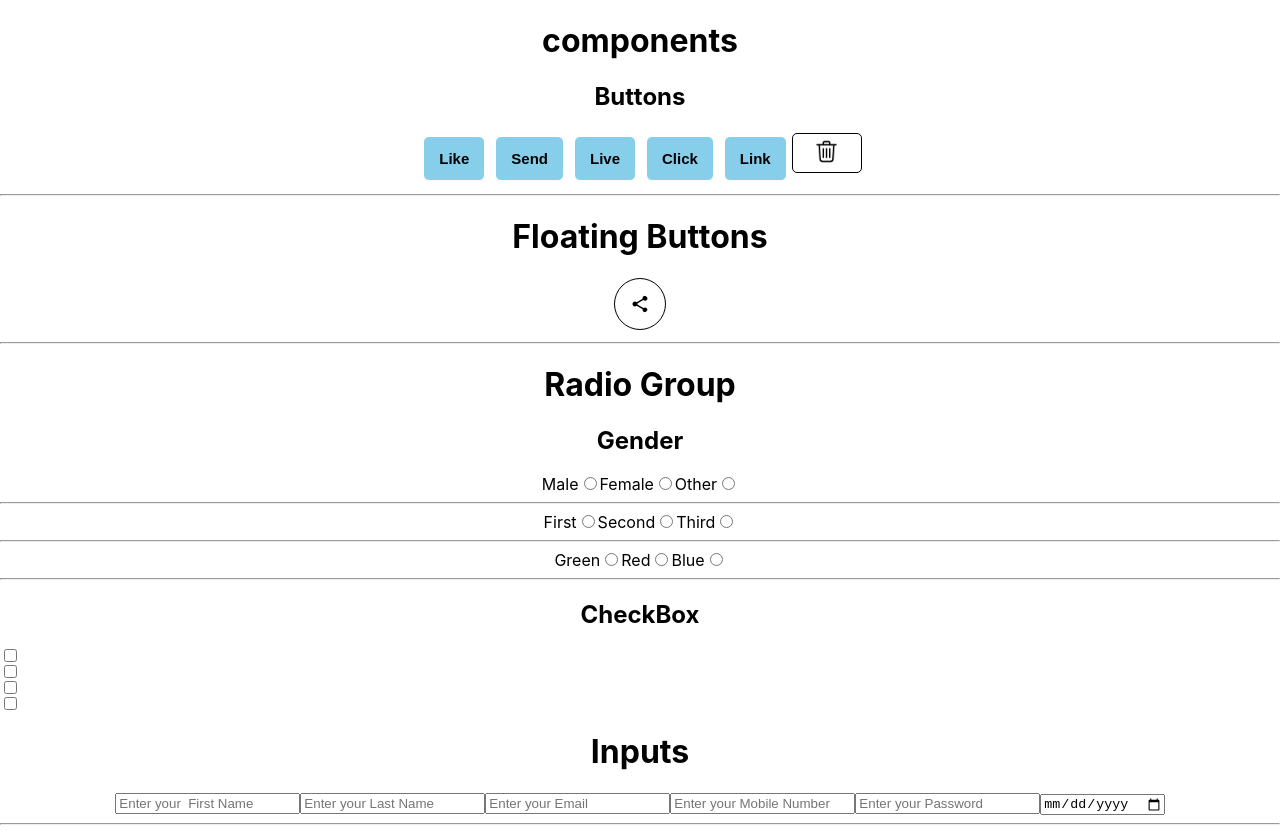
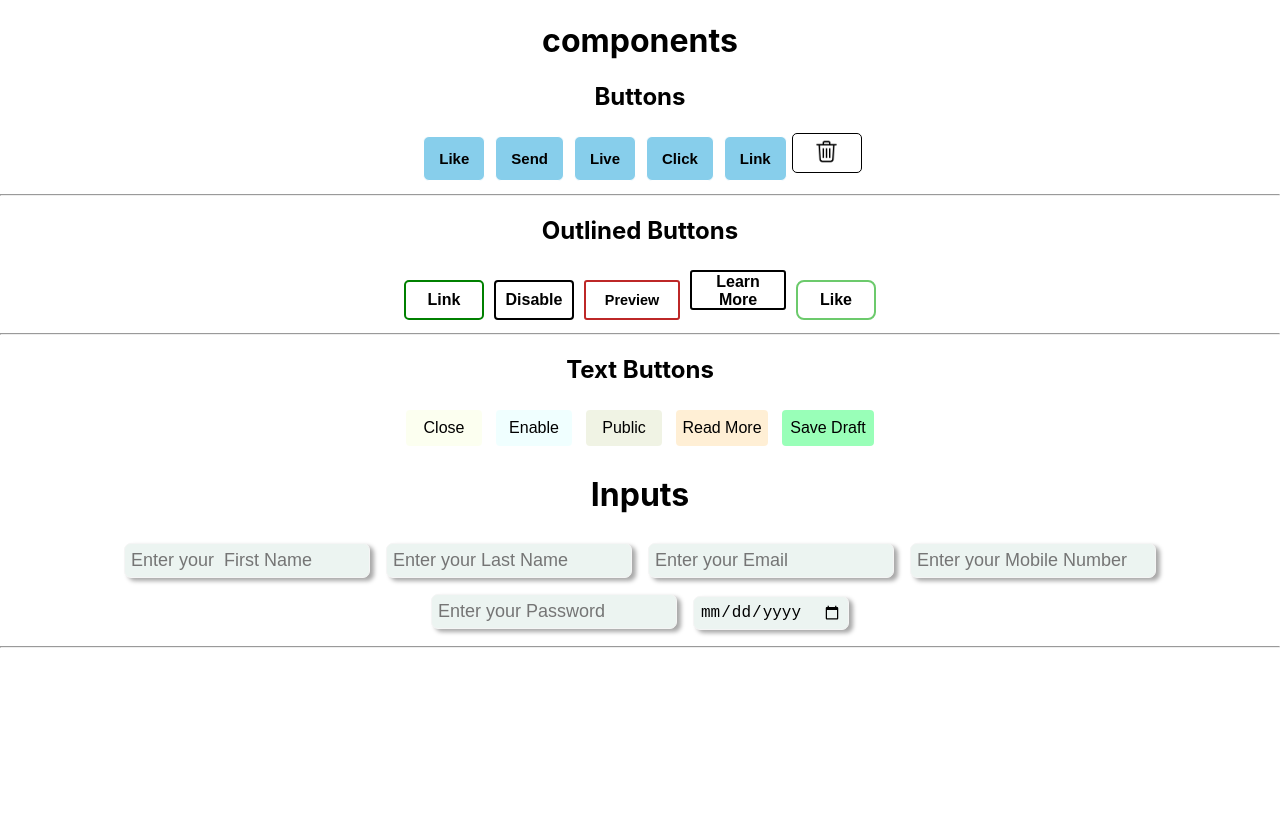
Before and after one commit to parvejg/component-library-321, a React (Create React App) app: page / in a window 1280 px wide. After the commit the page ends 800 px from the top, so only its background shows below. Built offline with nearby package versions, Linux system fonts and the light colour scheme.

Commit message:
Text btn complete

```diff
--- a/public/index.html
+++ b/public/index.html
@@ -10,6 +10,7 @@
       content="Web site created using create-react-app"
     />
     <link rel="apple-touch-icon" href="%PUBLIC_URL%/logo192.png" />
+
     <!--
       manifest.json provides metadata used when your web app is installed on a
       user's mobile device or desktop. See https://developers.google.com/web/fundamentals/web-app-manifest/
--- a/src/App.css
+++ b/src/App.css
@@ -36,71 +36,3 @@
     transform: rotate(360deg);
   }
 }
-
-.btn{
-  display: flex;
-  transition-duration: 0.4s;
-  padding: 13px 15px;
-  font-weight: bold;
-  background-color: skyblue;
-  border: solid white 1px;
-  border-radius: 6px;
-  margin: 5px;
-  display: inline;
-  font-size: 15px;
-}
-.btn:active{
-transform: translateY(6px);
-
-}
-
-.DeleteBtn{
-  width: 70px;
-  height: 40px;
-  background-color: white;
-  border-radius: 5px;
-  border: solid black 1px;
-}
-.DeleteBtn:active{
-  transform: translateY(2px);
-
-  }
-
-/* .DeleteBtn:active{
-background-color: white;
-transform: translateY(2px);
-} */
-.DeleteBtnImg{
-  width: 25px
-
-}
-#checkBox{
-  display: flex;
-  font-size: 20px;
-  font-weight: bold;
-}
-/* input{
-  transition-duration: 0.4s;
-  background-color: hsl(160, 27%, 94%);
-  padding: 6px;
-  margin: 0.5rem;
-  border-radius: 7px;
-  font-size: large;
-  color: black;
-  border: solid whitesmoke 1px;
-  box-shadow: 4px 3px 4px darkgrey;
-
-} */
-#floatingBtn{
-  padding: 15px;
-	width: 20px;
-	height: 20px;
-  background-color: white;
-  border-radius: 4rem;
-  border: solid black 1px;
-}
-#floatingBtn:active{
-  background-color: white;
-  box-shadow:  4px 4px 6px white;
-  transform: translateY(2px);
-}
--- a/src/App.js
+++ b/src/App.js
@@ -1,13 +1,13 @@
 import logo from './logo.svg';
 import './App.css';
-import {Buttoncomponent,RadioGrp, DeleteBtn} from './components/button'
+import './components/input.css';
+import './components/button.css';
+import {Buttoncomponent, DeleteBtn, OutlineBtn, TextBtn} from './components/button'
 import Inputs from './components/input'
-import FloatingActionBtn from '@mui/icons-material/ShareRounded';
-import CheckBox from './checkBox';
+import { Component } from 'react';
 
 
 function App() {
-  const name = ""
   return (
     <div className="App">
  <h1>components</h1>
@@ -19,33 +19,21 @@ function App() {
  <Buttoncomponent   name="Link"/>
  <DeleteBtn  name="Delete" src={require('./images/delete.png')} />
  <hr/>
+ <h2>Outlined Buttons</h2>
+ <OutlineBtn className="linkBtn" name="Link"/>
+ <OutlineBtn className="disableBtn" name="Disable"/>
+ <OutlineBtn className="previewBtn" name="Preview"/>
+ <OutlineBtn className="learn-more-Btn"name="Learn More"/>
+ <OutlineBtn className="likeBtn" name="Like"/>
+ <hr/>
+ <h2>Text Buttons</h2>
+ <TextBtn  className="closeBtn"name="Close"/>
+ <TextBtn  className="enableBtn"name="Enable"/>
+ <TextBtn className="publicBtn" name="Public"/>
+ <TextBtn className="read-more-btn" name="Read More"/>
+ <TextBtn className="save-draft-btn" name="Save Draft"/>
  <>
-  <h1>Floating Buttons</h1>
-  <FloatingActionBtn  id="floatingBtn" />
- <hr/>
- </>
- <h1>Radio Group</h1>
- <>
-<h2>Gender</h2>
-  <RadioGrp type="radio" name="Male" value="Male"  />
- <RadioGrp type="radio" name="Female" value="Female"  />
- <RadioGrp type="radio" name="Other"  value="Other" />
- <hr/>
- <RadioGrp type="radio" name="First" value="1"  />
- <RadioGrp type="radio" name="Second" value="2"  />
- <RadioGrp type="radio" name="Third"  value="3" />
-<hr/>
-<RadioGrp type="radio" name="Green" value="green"  />
- <RadioGrp type="radio" name="Red" value="red"  />
- <RadioGrp type="radio" name="Blue"  value="blue" />
- </>
- <hr/>
- <h2>CheckBox</h2>
- <CheckBox type="checkBox"/>
- <CheckBox />
- <CheckBox />
- <CheckBox />
- <>
+
 <h1>Inputs</h1>
  <Inputs type="Text"   placeholder="Enter your  First Name" />
  <Inputs type="Text"  placeholder="Enter your Last Name" />
--- a/src/checkBox.js
+++ /dev/null
@@ -1,7 +0,0 @@
-const CheckBox =(props)=>{
-    const { value} = props
-    return (
-        <label for="checkBox"><input  id="checkBox" type="checkBox"  /></label>
-    )
-}
-export default CheckBox;
--- /dev/null
+++ b/src/components/button.css
@@ -0,0 +1,177 @@
+.btn {
+  display: flex;
+  transition-duration: 0.4s;
+  padding: 13px 15px;
+  font-weight: bold;
+  background-color: skyblue;
+  border: solid white 1px;
+  border-radius: 6px;
+  margin: 5px;
+  display: inline;
+  font-size: 15px;
+}
+.btn:active {
+  transform: translateY(6px);
+}
+
+.DeleteBtn {
+  width: 70px;
+  height: 40px;
+  background-color: white;
+  border-radius: 5px;
+  border: solid black 1px;
+}
+.DeleteBtn:active {
+  transform: translateY(2px);
+}
+
+.DeleteBtnImg {
+  width: 25px;
+}
+.disableBtn {
+  margin: 5px;
+  color: black;
+  background-color: #fff;
+  border: solid black 2px;
+  border-radius: 4px;
+  height: 2.5rem;
+  width: 5rem;
+  font-weight: bold;
+  font-size: 1rem;
+}
+.disableBtn:active {
+  transform: translateY(2px);
+  background-color: aliceblue;
+}
+
+.linkBtn {
+  margin: 5px;
+  color: black;
+  background-color: #fff;
+  border: solid green 2px;
+  border-radius: 5px;
+  height: 2.5rem;
+  width: 5rem;
+  font-weight: bold;
+  font-size: 1rem;
+}
+.linkBtn:active {
+  transform: translateY(2px);
+  background-color: aliceblue;
+}
+
+.learn-more-Btn {
+  width: 6rem;
+  height: 2.5rem;
+  margin: 5px;
+  font-weight: bold;
+  background-color: white;
+  border: solid black 2px;
+  border-radius: 3px;
+  font-size: 2vh;
+}
+.learn-more-Btn:active {
+  transform: translateY(2px);
+  background-color: aliceblue;
+}
+
+.previewBtn {
+  width: 6rem;
+  height: 2.5rem;
+  margin: 5px;
+  font-weight: bold;
+  background-color: white;
+  border: solid #bd2727 2px;
+  border-radius: 3px;
+  font-size: 0.9rem;
+}
+.previewBtn:active {
+  transform: translateY(2px);
+  background-color: aliceblue;
+}
+
+.likeBtn {
+  margin: 5px;
+  color: black;
+  background-color: #fff;
+  border: solid #6cca6c 2px;
+  border-radius: 8px;
+  height: 2.5rem;
+  width: 5rem;
+  font-weight: bold;
+  font-size: 1rem;
+}
+.likeBtn:active {
+  transform: translateY(2px);
+  background-color: aliceblue;
+}
+.enableBtn {
+  margin: 5px;
+  color: black;
+  background-color: azure;
+  border: solid white 2px;
+  border-radius: 6px;
+  height: 2.5rem;
+  width: 5rem;
+  font-size: 1rem;
+}
+.enableBtn:active {
+  transform: translateY(2px);
+  background-color: aliceblue;
+}
+.closeBtn {
+  margin: 5px;
+  color: black;
+  background-color: hsl(72, 100%, 97%);
+  border: solid white 2px;
+  border-radius: 6px;
+  height: 2.5rem;
+  width: 5rem;
+  font-size: 1rem;
+}
+.closeBtn:active {
+  transform: translateY(2px);
+  background-color: aliceblue;
+}
+.publicBtn {
+  margin: 5px;
+  color: black;
+  background-color: rgb(240, 243, 228);
+  border: solid white 2px;
+  border-radius: 6px;
+  height: 2.5rem;
+  width: 5rem;
+  font-size: 1rem;
+}
+.publicBtn:active {
+  transform: translateY(2px);
+  background-color: aliceblue;
+}
+.read-more-btn {
+  margin: 5px;
+  color: black;
+  background-color: papayawhip;
+  border: solid white 2px;
+  border-radius: 6px;
+  width: 6rem;
+  height: 2.5rem;
+  font-size: 1rem;
+}
+.read-more-btn:active {
+  transform: translateY(2px);
+  background-color: aliceblue;
+}
+.save-draft-btn {
+  margin: 5px;
+  color: black;
+  background-color: hsl(138, 100%, 80%);
+  border: solid white 2px;
+  border-radius: 6px;
+  width: 6rem;
+  height: 2.5rem;
+  font-size: 1rem;
+}
+.save-draft-btn:active {
+  transform: translateY(2px);
+  background-color: aliceblue;
+}
--- a/src/components/button.js
+++ b/src/components/button.js
@@ -1,8 +1,19 @@
 const  Buttoncomponent =(props)=>{
-    const {color, name} = props;
+    const {name} = props;
     return (  <button  className="btn">{name}</button> );
 };
-
+const OutlineBtn = (props)=>{
+    const {name,className} = props
+    return (
+        <button className={className}>{name}</button>
+    )
+}
+const TextBtn =(props)=>{
+    const {name, className} = props
+    return(
+        <button className={className}>{name}</button>
+    )
+}
 
 const DeleteBtn =(props) =>{
     const { src} = props
@@ -10,10 +21,5 @@ const DeleteBtn =(props) =>{
         <button className="DeleteBtn" ><img  className="DeleteBtnImg" src={src}/></button>
     )
 }
-const RadioGrp =(props)=>{
-    const {name, type} = props
-    return (
-       <label  >{name}<input type={type} name="gender" /></label>
-        )
-}
-export    {Buttoncomponent,RadioGrp, DeleteBtn};
+
+export    {Buttoncomponent,OutlineBtn,TextBtn, DeleteBtn};
--- /dev/null
+++ b/src/components/input.css
@@ -0,0 +1,12 @@
+.inputs{
+    transition-duration: 0.4s;
+    background-color: hsl(160, 27%, 94%);
+    padding: 6px;
+    margin: 0.5rem;
+    border-radius: 7px;
+    font-size: large;
+    color: black;
+    border: solid whitesmoke 1px;
+    box-shadow: 4px 3px 4px darkgrey;
+
+}
--- a/src/components/input.js
+++ b/src/components/input.js
@@ -1,7 +1,7 @@
 function Inputs(props){
     const {placeholder, type, value } = props
     return ( <>
-    <input value={value} placeholder={placeholder} type={type}></input></>)
+    <input className="inputs" value={value} placeholder={placeholder} type={type}></input></>)
 
 }
 export default Inputs;
```
Also changed, not shown: src/components/floatingBtn.js (deleted, +0 -7 lines).
